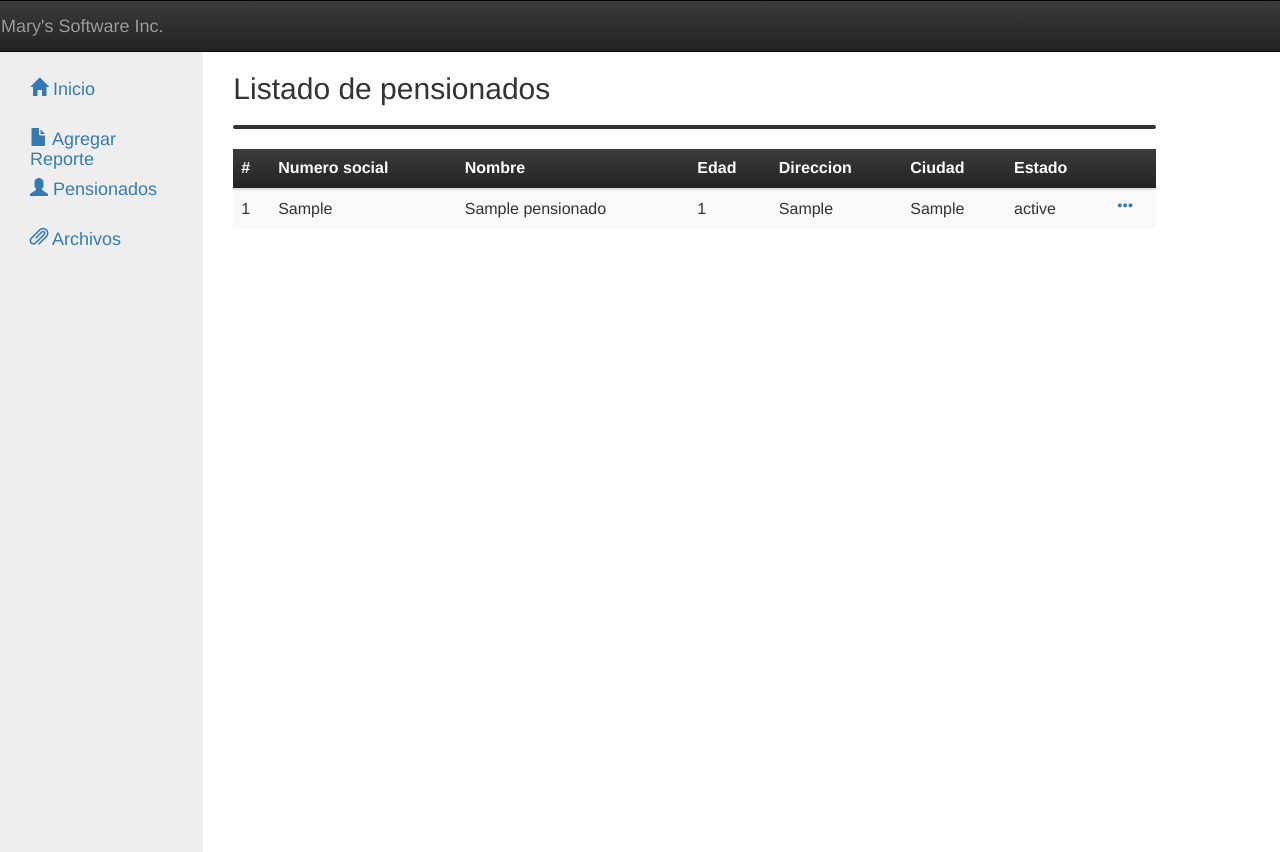
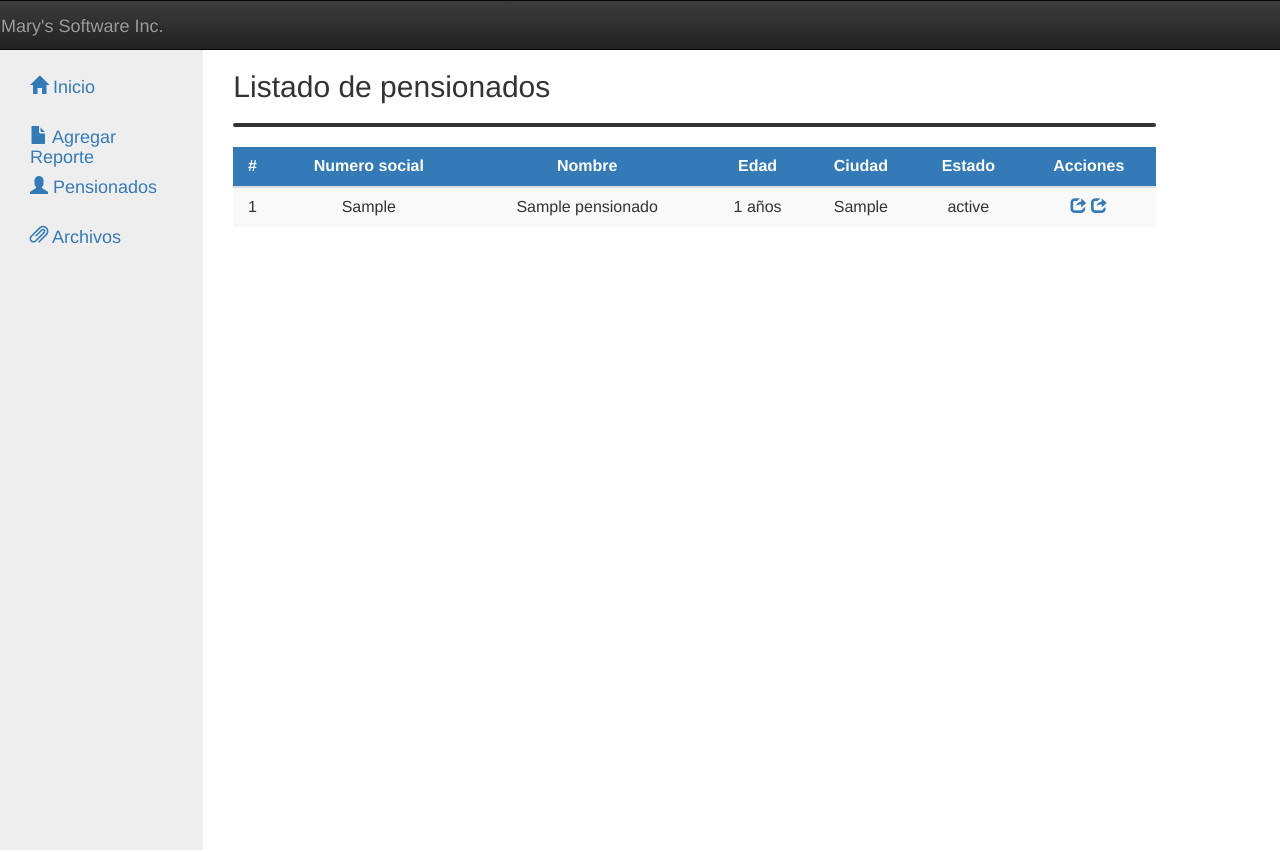
Before and after one commit to OrlandoRodriguez93/reportes, a Django app: template templates/cartas/pensionados_listado.html in a window 1280 px wide. Run offline with Django 3.2, Linux system fonts and the light colour scheme; tables that the repository leaves empty hold one stand-in row (values such as "Sample post"); the template is opened without the code that fills it: values that come from a table or form of the project are taken from there, most other values are stand-ins (such as "Sample title", 1, 10 or a date in 2020); parts of the project's set-up code (start-up, migrations or seed data) failed here and were passed over; some libraries are stand-ins or nearby versions.

Commit message:
Se realizan cambios en el diseno de vistas en general y se aprepara un boton para poder generar la carta y el sobre de cada registro

```diff
--- a/apps/cartas/models.py
+++ b/apps/cartas/models.py
@@ -73,15 +73,15 @@
 
 
 class Plazo(models.Model):
-    meses_plazo = models.IntegerField()
-    cantidad_a_prestar = models.DecimalField(max_digits=15, decimal_places=2)
-    cantidad_pensionado = models.DecimalField(max_digits=15, decimal_places=2)
+    meses_plazo = models.IntegerField(null=True, blank=True)
+    monto_solicitado = models.DecimalField(max_digits=15, decimal_places=2, null=True, blank=True)
+    pago = models.DecimalField(max_digits=15, decimal_places=2, null=True, blank=True)
     creado = models.DateTimeField(default=timezone.now)
     actualizado = models.DateTimeField(auto_now_add=True)
     estatus_registro = models.IntegerField(default=0)
 
     def __str__(self):
-        return "meses: %s" % (self.meses_plazo)
+        return "meses: %s - monto: %s" % (self.meses_plazo, self.monto_solicitado)
 
     def save(self):
         self.actualizado = timezone.now()
--- a/apps/cartas/views.py
+++ b/apps/cartas/views.py
@@ -113,9 +113,12 @@
         return self.render_to_response(context)
 
 class PensionadoListView(ListView):
+    paginate_by = 20
     model = Pensionado
     context_object_name = 'pensionados'
     template_name = "cartas/pensionados_listado.html"
+    ordering = ['-creado']
+
 
     # def get_queryset(self):
     #     filtro = self.request.GET.get('filtro', 'nombre')
--- a/reportes/settings.py
+++ b/reportes/settings.py
@@ -36,7 +36,6 @@
     'django.contrib.sessions',
     'django.contrib.messages',
     'django.contrib.staticfiles',
-    # 'django_filters',
     'PyPDF2',
     'tabula',
     'docx',
--- a/static/css/base.css
+++ b/static/css/base.css
@@ -22,10 +22,8 @@
     margin-left: 10px;
 }
 
-.thead-color-dark {
-    background-image: linear-gradient(to bottom,#3c3c3c 0,#222 100%);
-    background-repeat: repeat-x;
-    background-color:#222;
+.thead-primary {
+    background-color:#337ab7;
     color: white;
 }
 
@@ -39,6 +37,8 @@
     left: 0;
     text-align: left;
     margin:0 auto;
+    list-style: none;
+    position:absolute;
 }
 
 hr.title {
@@ -60,3 +60,8 @@
 .text-detail {
     font-size: 16px;
 }
+
+.scroll-table {
+    overflow:scroll;
+    height:60%;
+}
--- a/templates/cartas/indice.html
+++ b/templates/cartas/indice.html
@@ -1,6 +1,6 @@
 {% extends 'base.html' %}
 {% block header %}
-<nav class="navbar navbar-inverse mb-0">
+<nav class="navbar navbar-inverse mb-0 nav-header">
     <a class="navbar-brand col-sm-3 col-md-2 ml-10" href="#">Mary's Software Inc.</a>
 </nav>
 {% endblock %}
@@ -68,5 +68,6 @@
         $('#popup').modal('hide');
         return false;
     }
+    $('[data-toggle="tooltip"]').tooltip();
 </script>
 {% endblock %}
--- a/templates/cartas/pensionado_detalle.html
+++ b/templates/cartas/pensionado_detalle.html
@@ -5,7 +5,8 @@
     <h2>Detalle Pensionado
         <a href="{% url 'cartas:nuevo_registro' pk=pensionado.pk %}">
             <span class="btn btn-primary pull-right" aria-hidden="true">
-            Editar pensionado <span class="sr-only">(current)</span>
+                <span class="glyphicon glyphicon-edit"></span> Editar pensionado
+            </span>
         </a>
     </h2>
     <hr class="title">
@@ -74,7 +75,7 @@
                 </div>
                 <div class="form-group col-sm-4">
                     <label for="cantidad">Cantidad:</label>
-                    <p>{{ deuda.cantidad }}</p>
+                    <p>$ {{ deuda.cantidad }}</p>
                 </div>
             </div>
         </div>
--- a/templates/cartas/pensionados_listado.html
+++ b/templates/cartas/pensionados_listado.html
@@ -6,7 +6,7 @@
     <hr class="title">
 </div>
 
-<div class="table-responsive">
+<div class="table-responsive scroll-table">
     <!-- <form method="get" class="form-inline" action="{% url 'cartas:pensionados_list' %}">
         <div class="form-group">
             <label for="buscar" class="sr-only">Buscar:</label>
@@ -15,31 +15,30 @@
         <button type="submit" class="btn btn-default">Buscar</button>
     </form> -->
     <table class="table table-striped">
-        <thead class="thead-color-dark">
+        <thead class="thead-primary">
             <tr>
-                <th>#</th>
-                <th>Numero social</th>
-                <th>Nombre</th>
-                <th>Edad</th>
-                <th>Direccion</th>
-                <th>Ciudad</th>
-                <th>Estado</th>
-                <th></th>
+                <th class="text-center">#</th>
+                <th class="text-center">Numero social</th>
+                <th class="text-center">Nombre</th>
+                <th class="text-center">Edad</th>
+                <th class="text-center">Ciudad</th>
+                <th class="text-center">Estado</th>
+                <th class="text-center">Acciones</th>
             </tr>
         </thead>
         <tbody>
             {% if pensionados %}
             {% for pensionado in pensionados %}
-            <tr>
+            <tr class="text-center">
                 <td>{{ forloop.counter }}</td>
                 <td>{{ pensionado.numero_social }}</td>
                 <td>{{ pensionado.nombre }}</td>
-                <td>{{ pensionado.edad }}</td>
-                <td>{{ pensionado.direccion }}</td>
+                <td>{{ pensionado.edad }} años</td>
                 <td>{{ pensionado.ciudad }}</td>
                 <td>{{ pensionado.estado }}</td>
-                <td><a href="{% url 'cartas:pensionado_detalle' pk=pensionado.pk %}"><span
-                            class="glyphicon glyphicon-option-horizontal" aria-hidden="true"></span></a>
+                <td class="text-center">
+                    <a href="{% url 'cartas:pensionado_detalle' pk=pensionado.pk %}"><span class="glyphicon glyphicon-share" aria-hidden="true" data-toggle="tooltip" data-placement="top" title="Ver Detalle"></span></a>
+                    <a href="{% url 'cartas:pensionado_detalle' pk=pensionado.pk %}"><span class="glyphicon glyphicon-share" aria-hidden="true" data-toggle="tooltip" data-placement="top" title="Ver Detalle"></span></a>
                 </td>
             </tr>
             {% endfor %}
@@ -49,4 +48,24 @@
         </tbody>
     </table>
 </div>
+
+<nav class="text-center">
+    {% if is_paginated %}
+    <ul class="pagination pull-center">
+        {% if page_obj.has_previous %}
+        <li><a href="?page={{ page_obj.previous_page_number }}">&laquo;</a></li>
+        {% endif %}
+
+        {% for i in paginator.page_range %}
+        <li {% if page_obj.number == i %} class="active" {% endif %}>
+            <a href="?page={{i}}">{{ i }}</a>
+        </li>
+        {% endfor %}
+
+        {% if page_obj.has_next %}
+        <li><a href="?page={{ page_obj.next_page_number }}">&raquo;</a></li>
+        {% endif %}
+    </ul>
+    {% endif %}
+</nav>
 {% endblock %}
```
Also changed, not shown: templates/base.html (line endings or trailing spaces).
